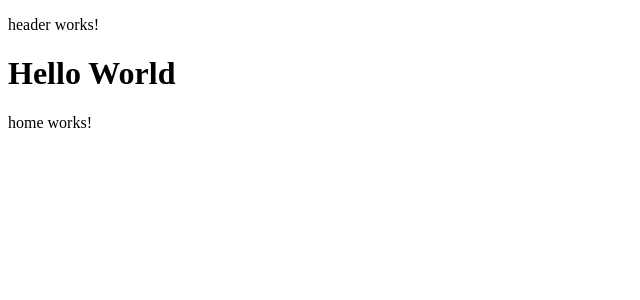
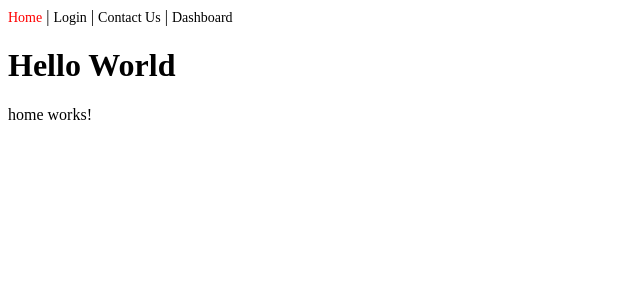
Before and after one commit to ggarg2/lara-mean-stack-3, an Angular app: page /home in a window 1280 px wide. Shown: the top 300 px of the page, without its empty margins (0-640 px from the left). Built offline with nearby package versions, Linux system fonts and the light colour scheme.

Commit message:
added router links and router link active

```diff
--- a/src/app/core/core.module.ts
+++ b/src/app/core/core.module.ts
@@ -1,3 +1,4 @@
+import { RouterModule } from '@angular/router';
 import { NgModule } from '@angular/core';
 import { CommonModule } from '@angular/common';
 import { HeaderComponent } from './header/header.component';
@@ -5,7 +6,8 @@ import { FooterComponent } from './footer/footer.component';
 
 @NgModule({
   imports: [
-    CommonModule
+    CommonModule,
+    RouterModule
   ],
   declarations: [HeaderComponent, FooterComponent],
   exports: [HeaderComponent, FooterComponent]
--- a/src/app/core/header/header.component.css
+++ b/src/app/core/header/header.component.css
@@ -0,0 +1,9 @@
+.router-links{
+    text-decoration: none;
+    color: black;
+    font-size: 14px;
+}
+
+.active-link{
+    color: red;
+}
--- a/src/app/core/header/header.component.html
+++ b/src/app/core/header/header.component.html
@@ -1,3 +1,6 @@
-<p>
-  header works!
-</p>
+<nav>
+  <a class="router-links" routerLinkActive="active-link" routerLink="home">Home</a> |
+  <a class="router-links" routerLinkActive="active-link" routerLink="login">Login</a> |
+  <a class="router-links" routerLinkActive="active-link" routerLink="contact-us">Contact Us</a> |
+  <a class="router-links" routerLinkActive="active-link" routerLink="dashboard">Dashboard</a>
+</nav>
--- a/src/app/dashboard/dashboard.component.html
+++ b/src/app/dashboard/dashboard.component.html
@@ -3,4 +3,9 @@
 </p>
 
 
+<nav>
+  <a class="router-links" routerLinkActive="active-link" routerLink="menu">Menu</a> |
+  <a class="router-links" routerLinkActive="active-link" routerLink="scheduling">Scheduling</a> |
+</nav>
+
 <router-outlet></router-outlet>
```
